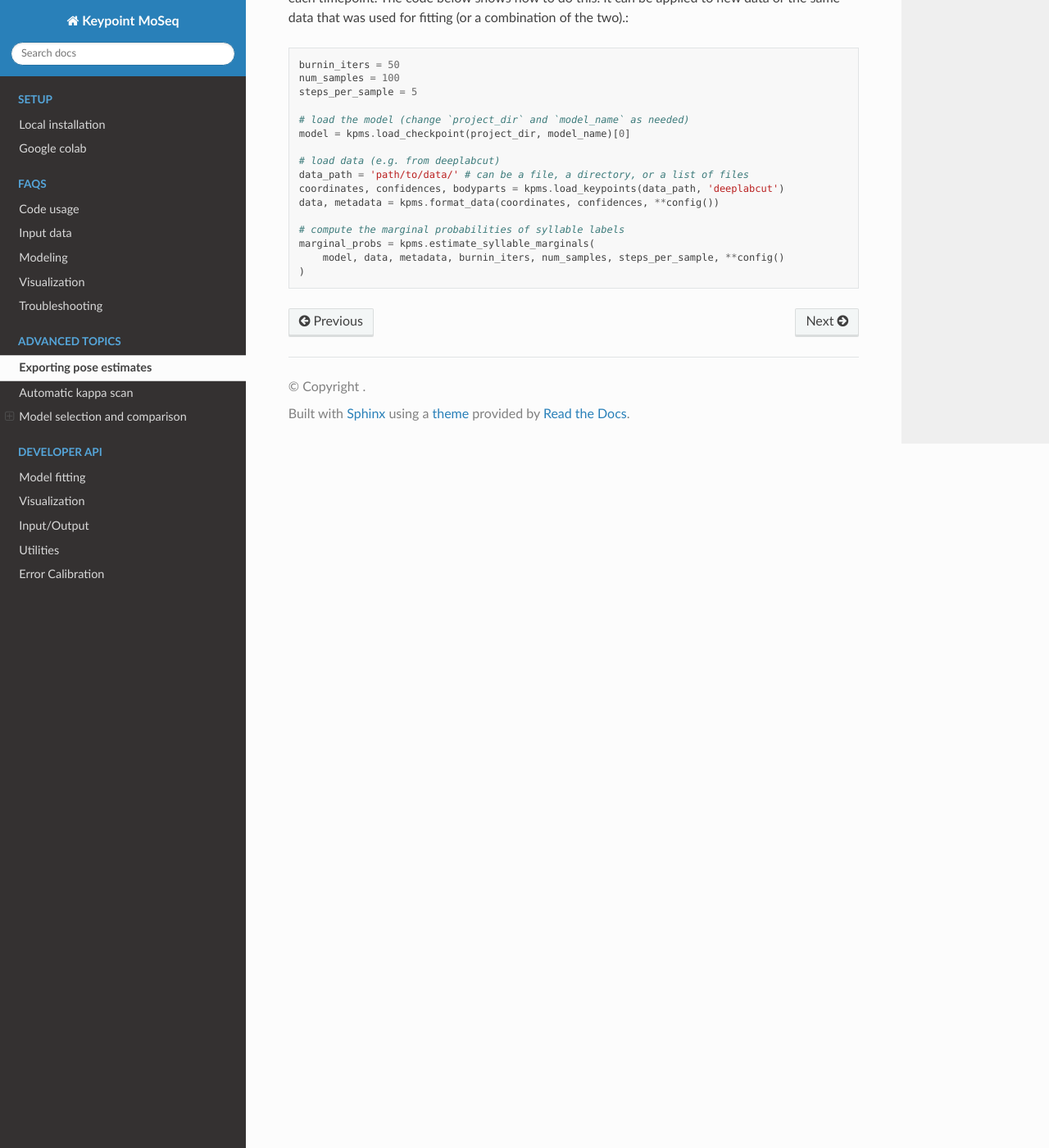
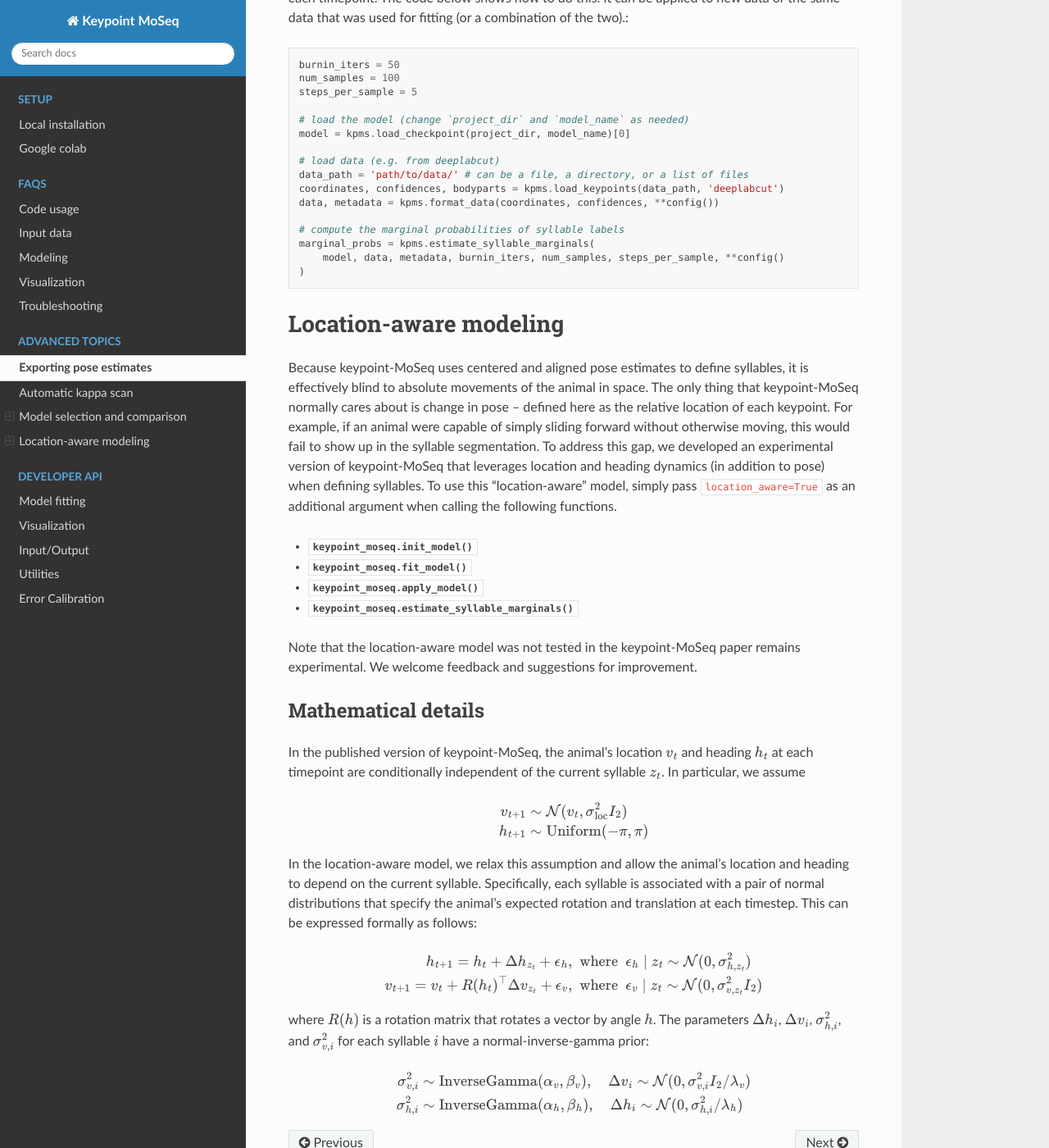
Before and after one commit to dattalab/keypoint-moseq, a Sphinx documentation site: the page built from docs/source/advanced.rst, in a window 1280 px wide and 1400 px high, scrolled down 5266 px. Shown: the whole window at 82% size. Built offline with Sphinx 7.4.7 and the Read the Docs theme 2.0.0, drawn with Linux system fonts in a browser that asks for light colours; pages that are not in the unit, such as notebooks, are missing from menus.

Commit message:
add docs for location-aware modeling

```diff
--- a/docs/source/advanced.rst
+++ b/docs/source/advanced.rst
@@ -225,3 +225,43 @@ Keypoint-MoSeq is probabilistic. So even once fitting is complete and the syllab
     marginal_probs = kpms.estimate_syllable_marginals(
         model, data, metadata, burnin_iters, num_samples, steps_per_sample, **config()
     )
+
+
+Location-aware modeling
+-----------------------
+
+Because keypoint-MoSeq uses centered and aligned pose estimates to define syllables, it is effectively blind to absolute movements of the animal in space. The only thing that keypoint-MoSeq normally cares about is change in pose -- defined here as the relative location of each keypoint. For example, if an animal were capable of simply sliding forward without otherwise moving, this would fail to show up in the syllable segmentation. To address this gap, we developed an experimental version of keypoint-MoSeq that leverages location and heading dynamics (in addition to pose) when defining syllables. To use this "location-aware" model, simply pass ``location_aware=True`` as an additional argument when calling the following functions.
+
+- :py:func:`keypoint_moseq.init_model`
+- :py:func:`keypoint_moseq.fit_model`
+- :py:func:`keypoint_moseq.apply_model`
+- :py:func:`keypoint_moseq.estimate_syllable_marginals`
+
+Note that the location-aware model was not tested in the keypoint-MoSeq paper remains experimental. We welcome feedback and suggestions for improvement.
+
+
+Mathematical details
+~~~~~~~~~~~~~~~~~~~~
+
+In the published version of keypoint-MoSeq, the animal's location :math:`v_t` and heading :math:`h_t` at each timepoint are conditionally independent of the current syllable :math:`z_t`. In particular, we assume
+
+.. math::
+    v_{t+1} & \sim \mathcal{N}(v_t, \sigma^2_\text{loc} I_2) \\
+    h_{t+1} & \sim \text{Uniform}(-\pi, \pi)
+
+
+In the location-aware model, we relax this assumption and allow the animal's location and heading to depend on the current syllable. Specifically, each syllable is associated with a pair of normal distributions that specify the animal's expected rotation and translation at each timestep. This can be expressed formally as follows:
+
+.. math::
+    h_{t+1} = h_t + \Delta h_{z_t} + \epsilon_h,
+    & \ \text{ where } \
+    \epsilon_h \mid z_t \sim \mathcal{N}(0, \sigma^2_{h,z_t}) \\
+    v_{t+1} = v_t + R(h_t)^\top \Delta v_{z_t} + \epsilon_v,
+    & \ \text{ where } \
+    \epsilon_v \mid z_t \sim \mathcal{N}(0, \sigma^2_{v, z_t} I_2)
+
+where :math:`R(h)` is a rotation matrix that rotates a vector by angle :math:`h`. The parameters :math:`\Delta h_i`, :math:`\Delta v_i`, :math:`\sigma^2_{h,i}`, and :math:`\sigma^2_{v,i}` for each syllable :math:`i` have a normal-inverse-gamma prior:
+
+.. math::
+    \sigma^2_{v,i} & \sim \text{InverseGamma}(\alpha_v, \beta_v), \ \ \ \  \Delta v_i \sim \mathcal{N}(0, \sigma^2_{v,i} I_2 / \lambda_v) \\
+    \sigma^2_{h,i} & \sim \text{InverseGamma}(\alpha_h, \beta_h), \ \ \ \  \Delta h_i \sim \mathcal{N}(0, \sigma^2_{h,i} / \lambda_h)
```
